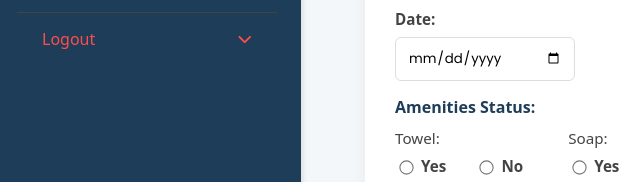
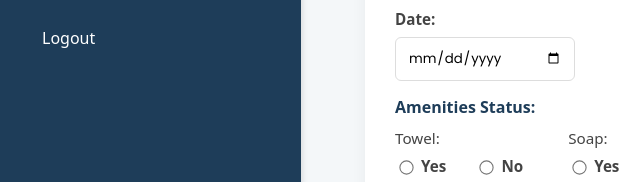
Before and after one commit to nachwerarichard/roomcheckbackend, a website: page home9.html in a window 1280 px wide. Shown: the part 206-388 px from the top of the page, 7-647 px from the left. Drawn offline with Linux system fonts and the light colour scheme; no server answers.

Commit message:
Update home9.html

```diff
--- a/home9.html
+++ b/home9.html
@@ -310,16 +310,7 @@ display: flex;
         }
 
             /* Positions logout at the bottom and gives it a distinct hover color */
-.logout-item {
-    margin-top: auto; /* Pushes it to the bottom if the sidebar is a flexbox */
-    color: #ff4d4d; /* Reddish color for logout */
-    border-top: 1px solid #444; /* Subtle separator */
-}
 
-.logout-item:hover {
-    background-color: #ff4d4d;
-    color: white;
-}
     </style>
 </head>
 <body>
@@ -350,7 +341,6 @@ display: flex;
 
     <div class="nav-item logout-item" onclick="window.location.href='https://elegant-pasca-cea136.netlify.app/frontend/login.html'">
         <span>Logout</span>
-        <i class="fa-solid fa-right-from-bracket"></i>
     </div>
 </div>
 
```
